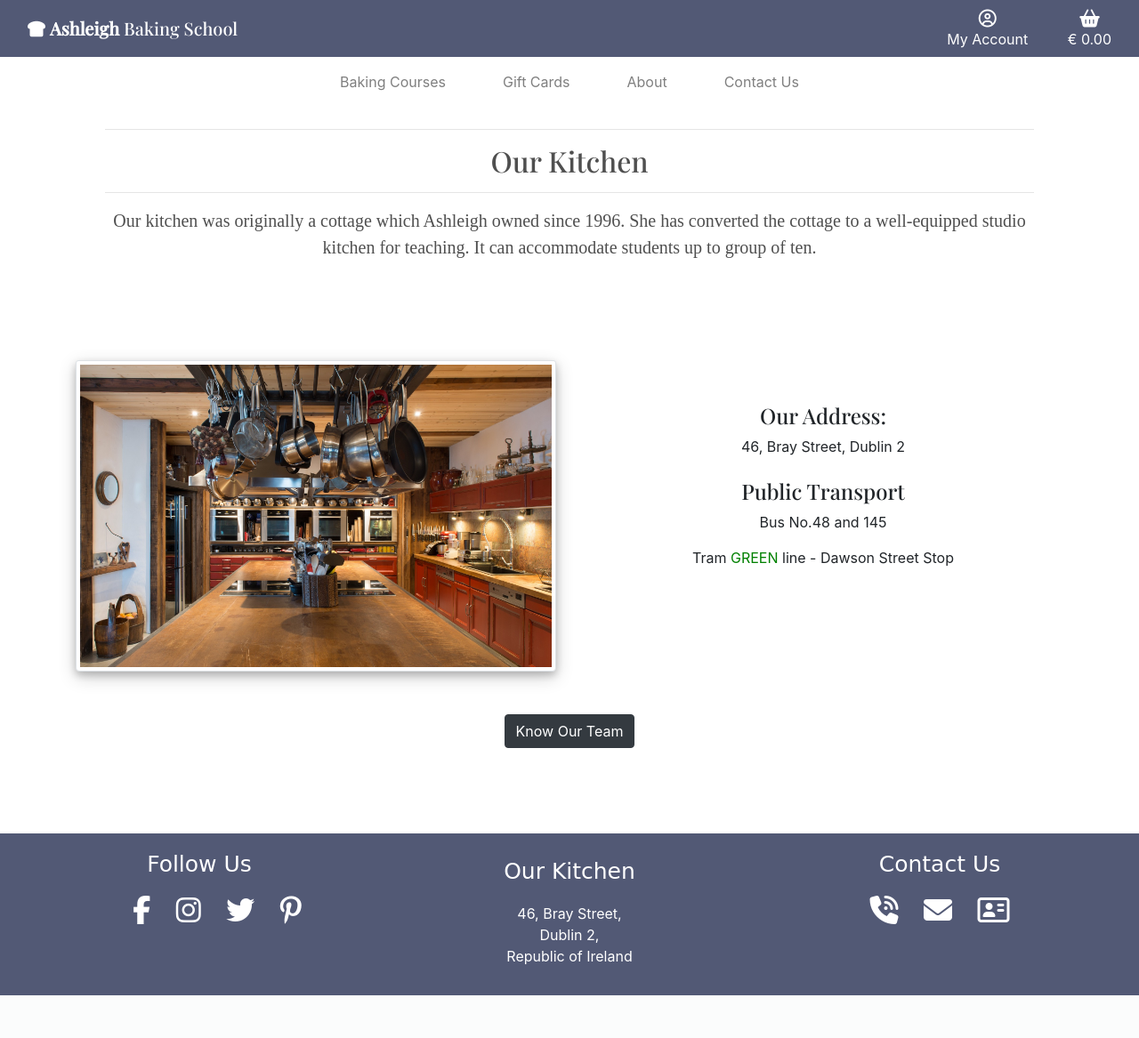
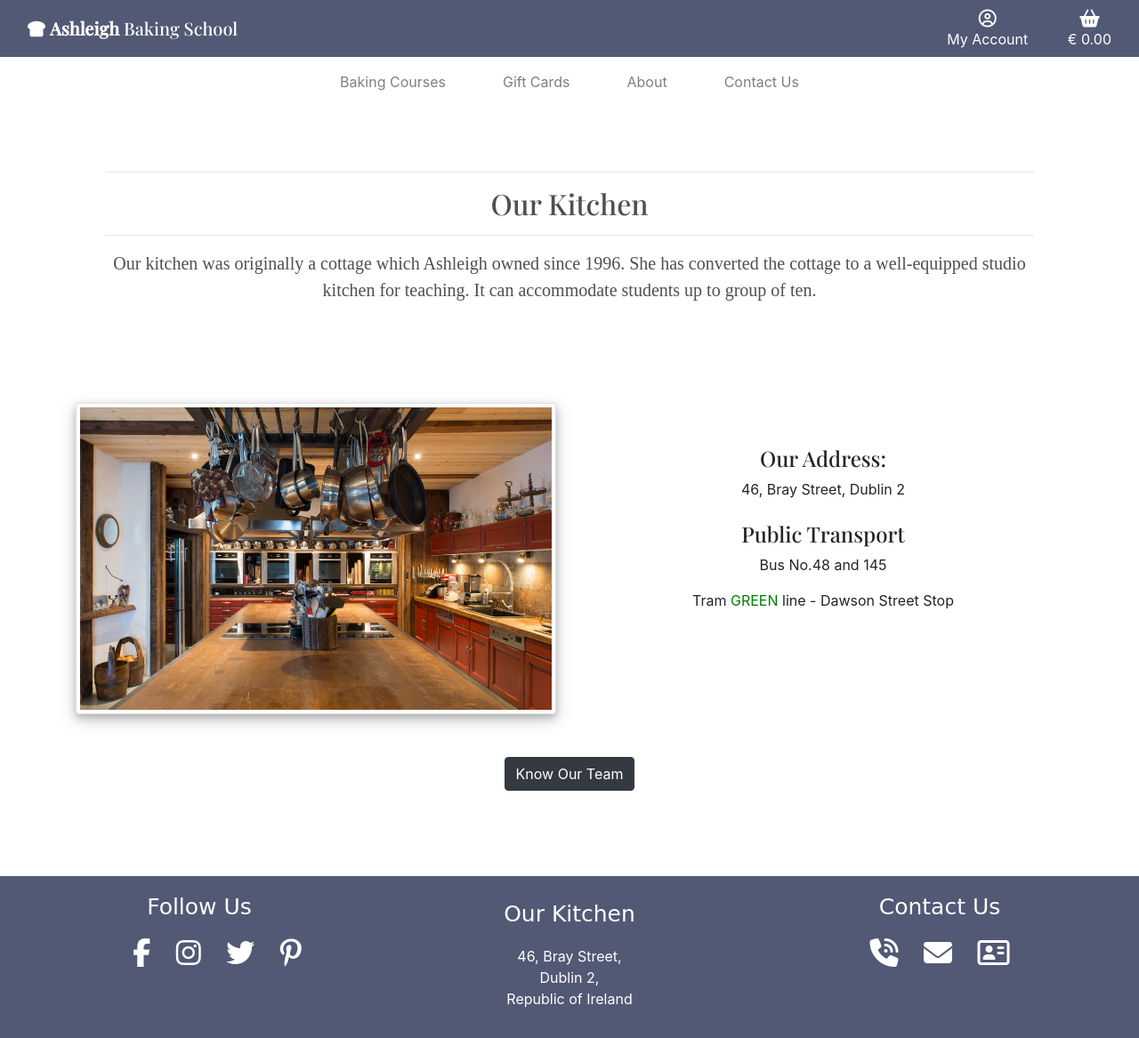
Before and after one commit to capel82/ashleigh_baking_school, a Django app: page /about/kitchen in a window 1280 px wide. Shown: the whole page at 89% size. Before the commit the page ends 1119 px from the top, so only its background shows below. Run offline with Django 3.2, Linux system fonts and the light colour scheme; some libraries are stand-ins or nearby versions; some web fonts are replaced.

Commit message:
spacing alignment in Readme, pushing kitchen container further down, correcting subtotal in checkout success page

```diff
--- a/about/templates/about/kitchen.html
+++ b/about/templates/about/kitchen.html
@@ -3,7 +3,7 @@
 
 {% block content %}
 
-<div class="container mb-5">
+<div class="container my-5">
     <div class="row border-top mt-5 my-5">
         <div class="col-md-12 text-center p-5">
             <hr class="mt-5">
--- a/checkout/templates/checkout/checkout_success.html
+++ b/checkout/templates/checkout/checkout_success.html
@@ -45,7 +45,7 @@
                                 <td><strong>{{item.course.title}}<br>{{item.course.category}}<br>Euro {{item.course.price}}</strong>
                                 <br> {{item.course.course_datetime|date:"d F yy h:i a"}}</td>
                                 <td>{{item.quantity}}</td>
-                                <td>{{item.subtotal}}</td>
+                                <td>{{item.order.subtotal}}</td>
                             </tr>
                         {% endfor %}
                         </tbody>
```
Also changed, not shown: README.md.
